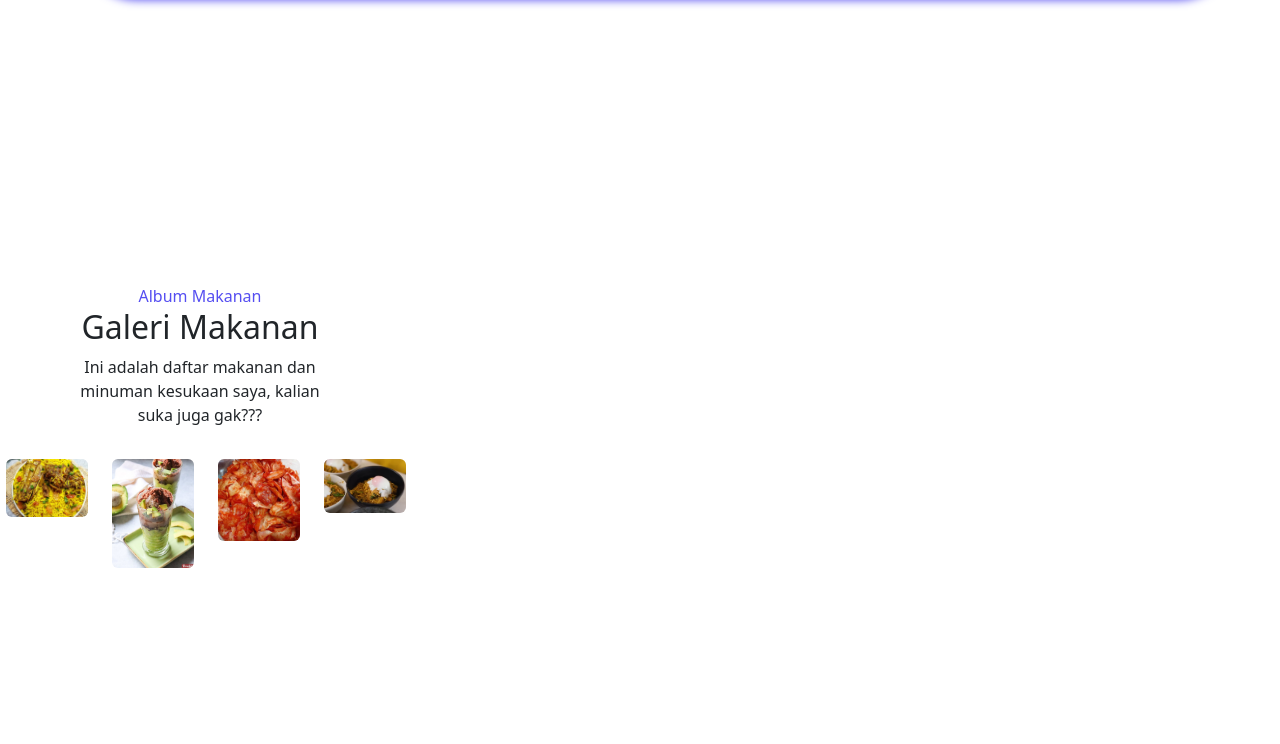
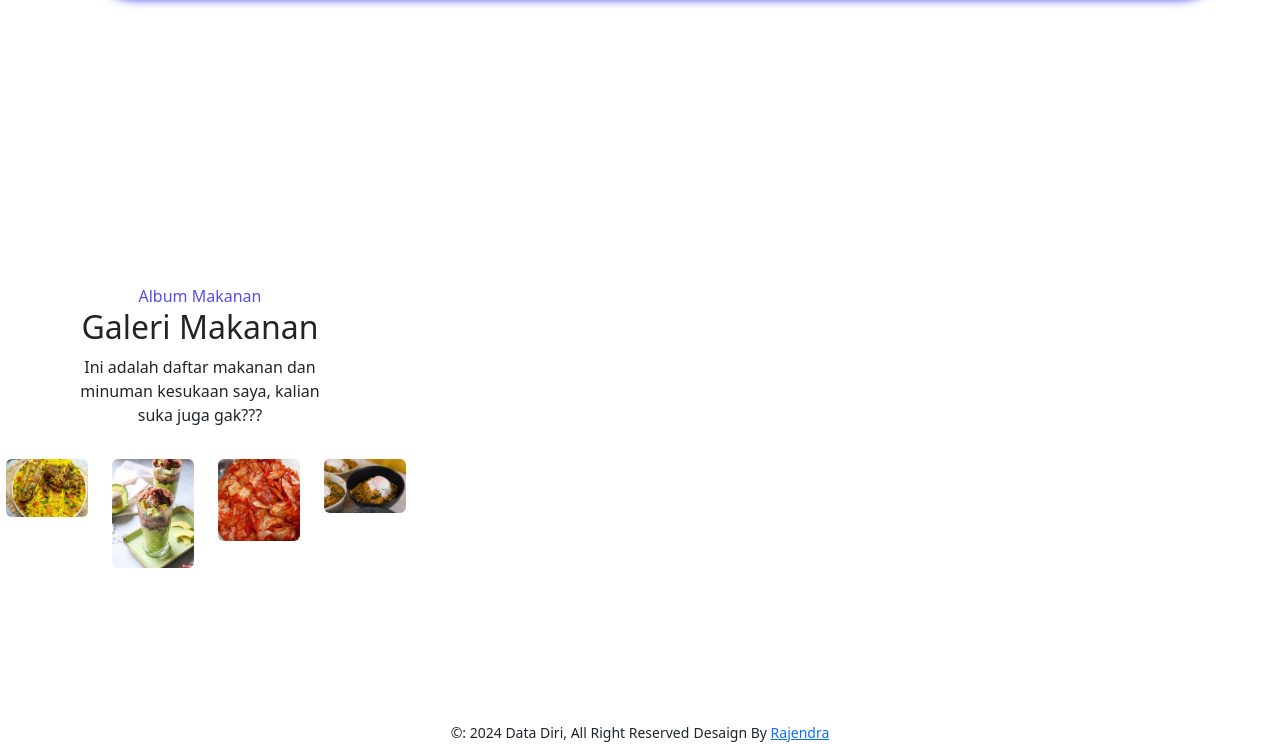
Before and after one commit to rajendrazero/data-diri, a plain HTML site: page index.html in a window 1280 px wide. Shown: the part 2555-3299 px from the top of the page. Before the commit the page ends 3275 px from the top, so only its background shows below. Drawn offline with nearby package versions, Linux system fonts and the light colour scheme; some packages are replaced by stand-ins of ours; a script that the page names is missing.

Commit message:
Update index.html

```diff
--- a/index.html
+++ b/index.html
@@ -157,6 +157,17 @@
     </content>
   </section>
 
+  <footer>
+  <div class="container">
+    <div class="row">
+      <div class="col text-center">
+        <small class="block">&copy;: 2024 Data Diri, All Right Reserved</small>
+        <small class="block">Desaign By   <a href="https://www.instagram.com/_rfz08/profilecard/?igsh=MTU2a3lsbHZkMXo3eg==">Rajendra</a></small>
+      </div>
+    </div>
+  </div>
+</footer>
+
     <script src="https://cdn.jsdelivr.net/npm/bootstrap@5.3.0/dist/js/bootstrap.bundle.min.js"
     integrity="sha384-geWF76RCwLtnZ8qwWowPQNguL3RmwHVBC9FhGdlKrxdiJJigb/j/68SIy3Te4Bkz"
     crossorigin="anonymous"></script>
@@ -169,4 +180,4 @@
   </script>
 
 </body>
-</html>
+		      </html>
```
